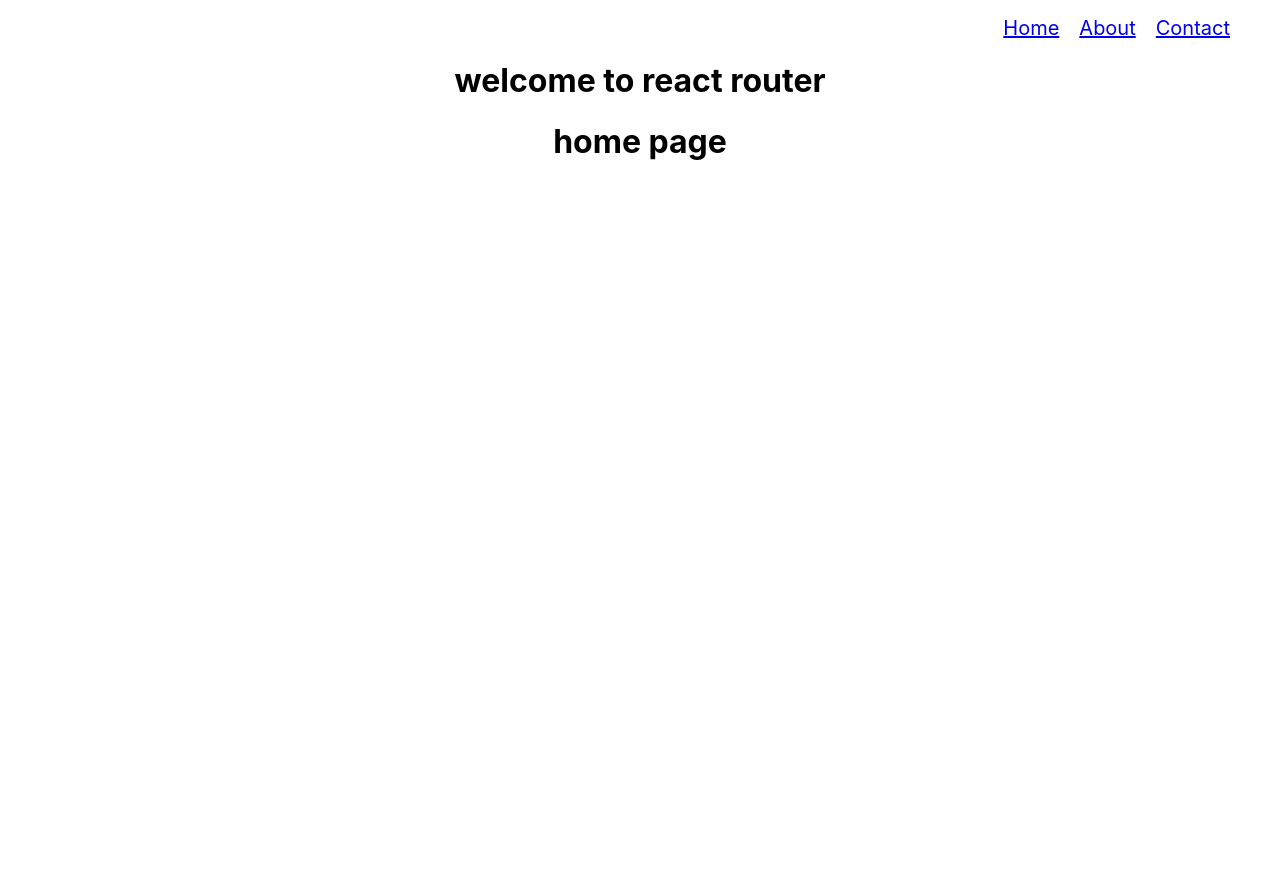
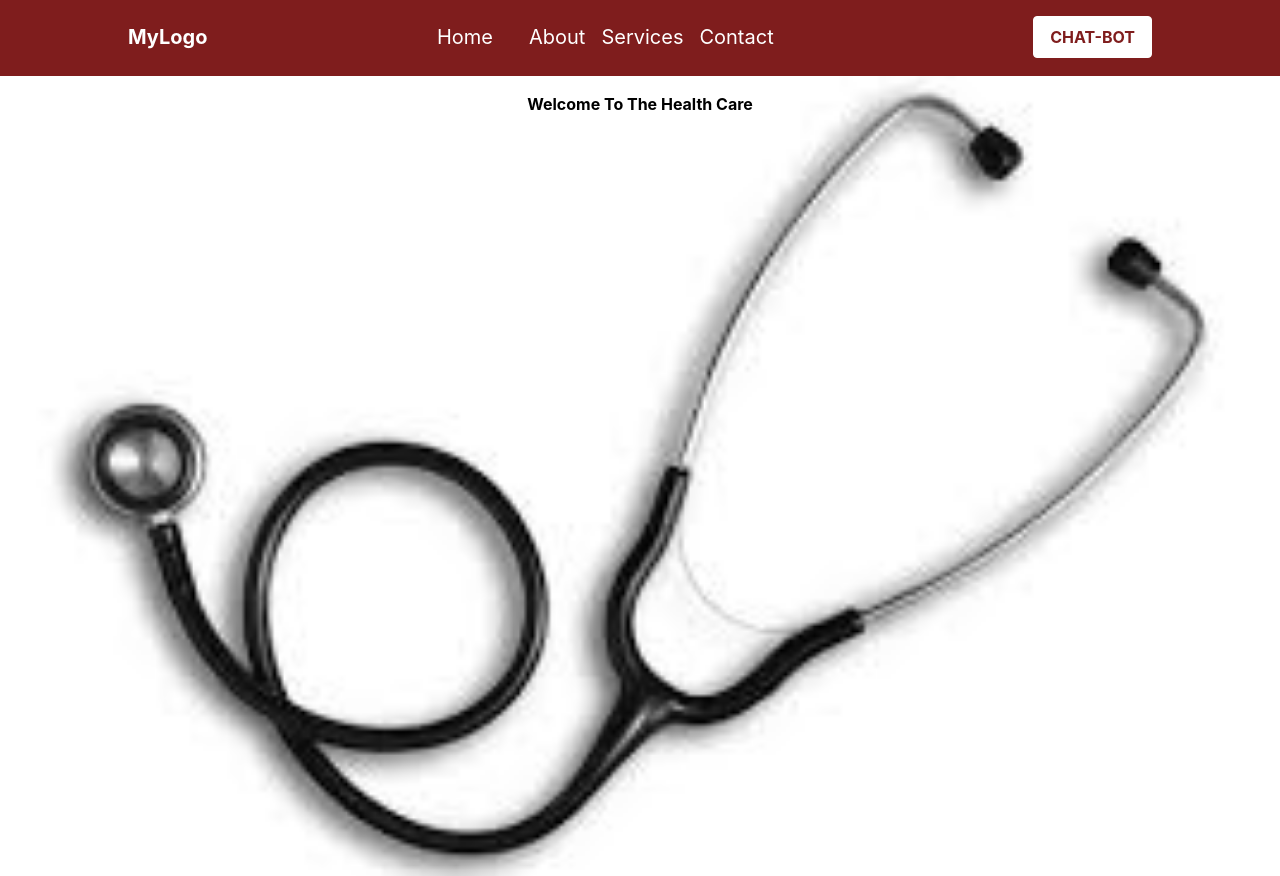
Before and after one commit to liliyom/Final-project, a React (Create React App) app: page / in a window 1280 px wide. Before the commit the page ends 800 px from the top, so only its background shows below. Built offline with nearby package versions, Linux system fonts and the light colour scheme.

Commit message:
commited

```diff
--- a/package.json
+++ b/package.json
@@ -36,5 +36,8 @@
       "last 1 firefox version",
       "last 1 safari version"
     ]
+  },
+  "devDependencies": {
+    "tailwindcss": "^3.4.12"
   }
 }
--- a/src/App.js
+++ b/src/App.js
@@ -1,27 +1,26 @@
-
-import "./App.css"
-import {Routes,Route} from 'react-router-dom';
+import "./App.css";
+import { Routes, Route } from "react-router-dom";
 import Home from "./pages/Home";
 import About from "./pages/About";
 import Contact from "./pages/Contact";
 
 import Navbar from "./components/Navbar";
+import Layout from "./layout";
 
 function App() {
-
-
   return (
     <div className="App">
-    <header>
-      <Navbar/>
-    </header>
-      <h1>welcome to react router</h1>
       <Routes>
-      <Route path= "/" element ={ < Home /> }/>
-      <Route path= "/about" element ={ < About /> }/>
-      <Route path= "/contact" element ={ < Contact /> }/>
-
-
+        <Route
+          path="/"
+          element={
+            <Layout>
+              <Home />
+            </Layout>
+          }
+        />
+        <Route path="/about" element={<About />} />
+        <Route path="/contact" element={<Contact />} />
       </Routes>
     </div>
   );
--- a/src/index.css
+++ b/src/index.css
@@ -1,3 +1,7 @@
+@tailwind base;
+@tailwind components;
+@tailwind utilities;
+
 body {
   margin: 0;
   font-family: -apple-system, BlinkMacSystemFont, 'Segoe UI', 'Roboto', 'Oxygen',
--- /dev/null
+++ b/src/layout/header.js
@@ -0,0 +1,49 @@
+import React from "react";
+import { Link } from "react-router-dom";
+
+const Header = () => {
+  return (
+    <header className="bg-red-900 text-white p-4 border-b-2 border-transparent">
+      <div className="max-w-screen-lg mx-auto flex justify-between items-center">
+        <div className="logo-container w-max h-auto">
+          <Link to="/" className="text-xl font-bold">
+            MyLogo
+          </Link>
+        </div>
+        <div>
+          <nav>
+            <ul className="flex space-x-4 items-center">
+              <li>
+                <Link to="/" className="hover:underline">
+                  Home
+                </Link>
+              </li>
+              <li>
+                <Link to="/about" className="hover:underline">
+                  About
+                </Link>
+              </li>
+              <li>
+                <Link to="/services" className="hover:underline">
+                  Services
+                </Link>
+              </li>
+              <li>
+                <Link to="/contact" className="hover:underline">
+                  Contact
+                </Link>
+              </li>
+            </ul>
+          </nav>
+        </div>
+        <div>
+          <button className="bg-white text-red-900 font-bold py-2 px-4 rounded hover:bg-red-900 hover:text-white border border-white">
+            CHAT-BOT
+          </button>
+        </div>
+      </div>
+    </header>
+  );
+};
+
+export default Header;
--- /dev/null
+++ b/src/layout/index.js
@@ -0,0 +1,14 @@
+import React from "react";
+import Header from "./header";
+
+const Layout = ({ children }) => {
+  return (
+    <div>
+      <Header />
+
+      <div>{children}</div>
+    </div>
+  );
+};
+
+export default Layout;
--- a/src/pages/Home.js
+++ b/src/pages/Home.js
@@ -1,11 +1,13 @@
-import React from 'react'
+import React from "react";
 
 const Home = () => {
   return (
-    <div>
-      <h1>home page</h1>
+    <div className="h-screen bg-cover bg-center bg-[url('/public/image/img1.jfif')]">
+      <div className="font-bold p-4 ">
+        <h2>Welcome To The Health Care</h2>
+      </div>
     </div>
-  )
-}
+  );
+};
 
-export default Home
+export default Home;
--- /dev/null
+++ b/tailwind.config.js
@@ -0,0 +1,8 @@
+/** @type {import('tailwindcss').Config} */
+module.exports = {
+  content: ["./src/**/*.{html,js}"],
+  theme: {
+    extend: {},
+  },
+  plugins: [],
+}
```
Also changed, not shown: public/image/img1.jfif (added), 1 other file (tests, documents, lock files or other folders).
